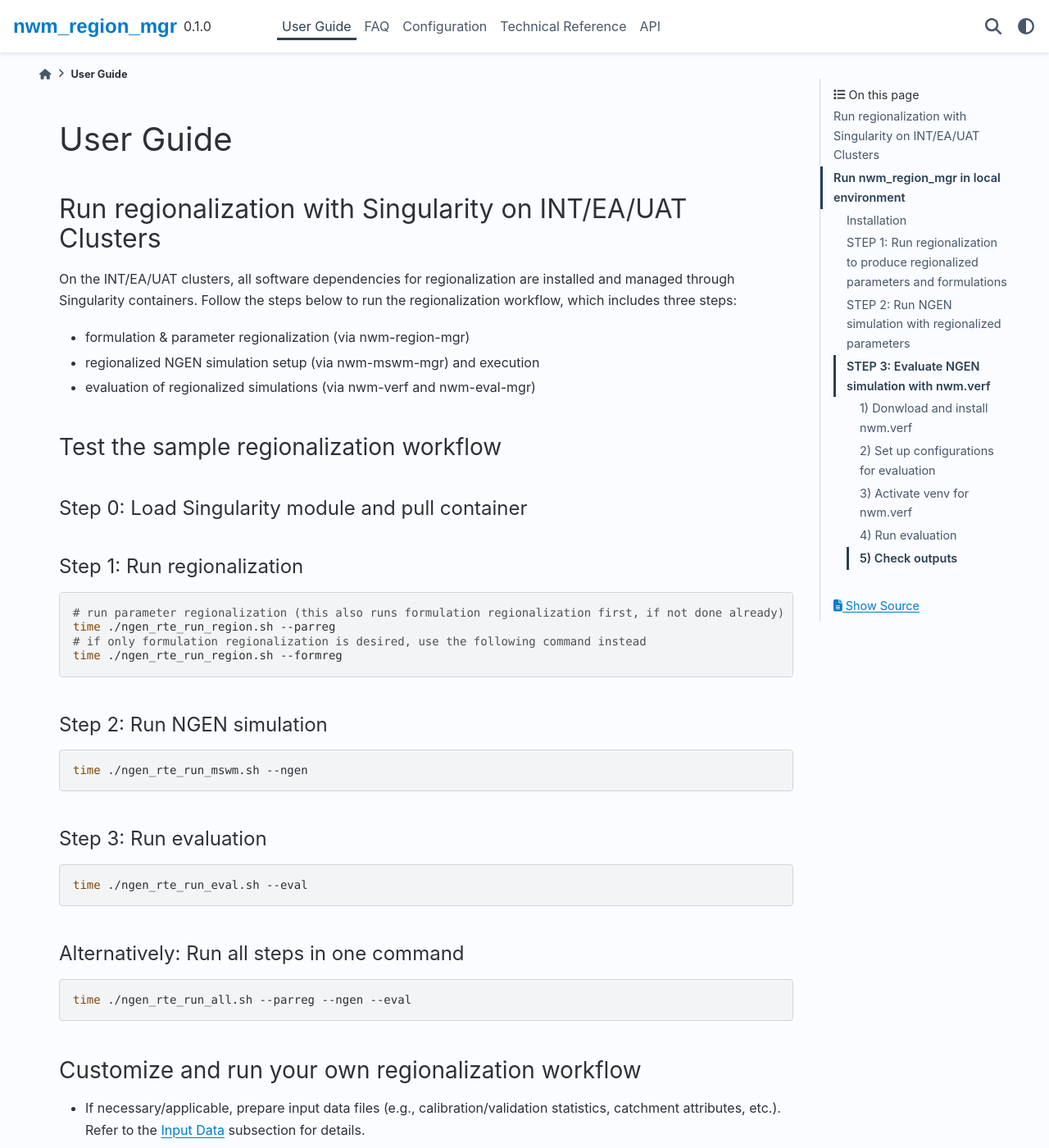
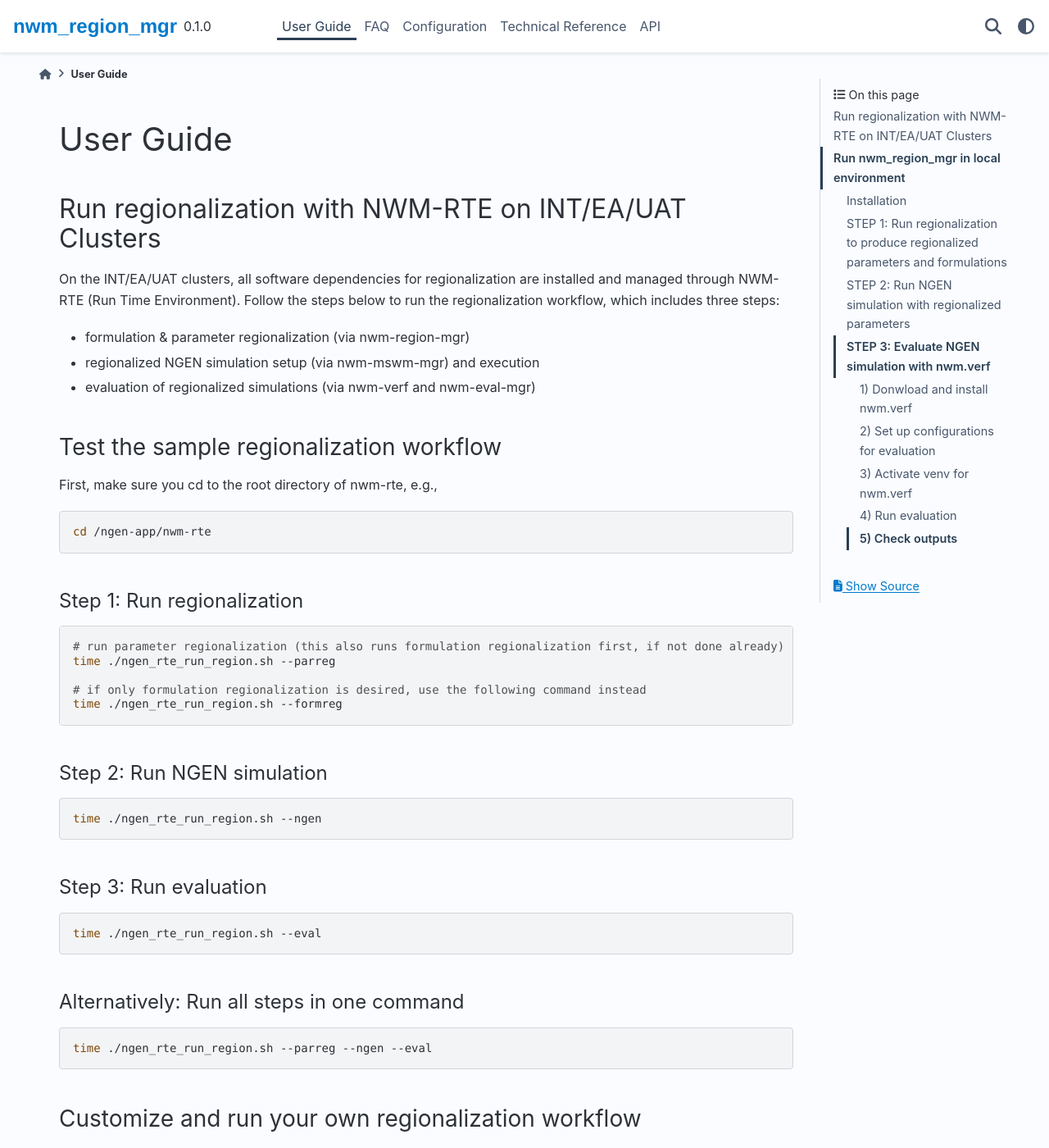
Before and after one commit to NGWPC/nwm-region-mgr, a Sphinx documentation site: the page built from docs/source/user_guide.md, in a window 1280 px wide and 1400 px high. Shown: the whole window at 82% size. Built offline with Sphinx 7.4.7 and the PyData theme 0.15.4, drawn with Linux system fonts in a browser that asks for light colours; some of the changed text lies outside the part shown.

Commit message:
update users guide with info from Miguel

````diff
--- a/docs/source/user_guide.md
+++ b/docs/source/user_guide.md
@@ -1,36 +1,43 @@
 # User Guide
 
-## Run regionalization with Singularity on INT/EA/UAT Clusters
+## Run regionalization with NWM-RTE on INT/EA/UAT Clusters
 
 On the INT/EA/UAT clusters, all software dependencies for regionalization are installed and managed through
-Singularity containers. Follow the steps below to run the regionalization workflow, which includes three steps:
+NWM-RTE (Run Time Environment). Follow the steps below to run the regionalization workflow, which includes three steps:
  - formulation & parameter regionalization (via nwm-region-mgr)
  - regionalized NGEN simulation setup (via nwm-mswm-mgr) and execution
  - evaluation of regionalized simulations (via nwm-verf and nwm-eval-mgr)
 
 ### Test the sample regionalization workflow
-#### Step 0: Load Singularity module and pull container
+
+First, make sure you cd to the root directory of nwm-rte, e.g.,
+
+```bash
+cd /ngen-app/nwm-rte
+```
+
 #### Step 1: Run regionalization
 ```bash
 # run parameter regionalization (this also runs formulation regionalization first, if not done already)
 time ./ngen_rte_run_region.sh --parreg
+
 # if only formulation regionalization is desired, use the following command instead
 time ./ngen_rte_run_region.sh --formreg
 ```
 
 #### Step 2: Run NGEN simulation
 ```bash
-time ./ngen_rte_run_mswm.sh --ngen
+time ./ngen_rte_run_region.sh --ngen
 ```
 
 #### Step 3: Run evaluation
 ```bash
-time ./ngen_rte_run_eval.sh --eval
+time ./ngen_rte_run_region.sh --eval
 ```
 
 #### Alternatively: Run all steps in one command
 ```bash
-time ./ngen_rte_run_all.sh --parreg --ngen --eval
+time ./ngen_rte_run_region.sh --parreg --ngen --eval
 ```
 
 ### Customize and run your own regionalization workflow
@@ -124,7 +131,7 @@ First, update the `configs/config_ngen.yaml` file as follows:
 Run the NGEN simulation step as in Step 2 above.
 
 ```bash
-time ./ngen_rte_run_mswm.sh --ngen
+time ./ngen_rte_run_region.sh --ngen
 ```
 
 After completion, the simulation outputs will be saved in the folder
@@ -133,7 +140,7 @@ After completion, the simulation outputs will be saved in the folder
 Next, update the `configs/config_ngen.yaml` file again to set **algorithm** to 'kmeans' for the second run, while keeping other fields unchanged. Reun the NGEN simulation step again.
 
 ```bash
-time ./ngen_rte_run_mswm.sh --ngen
+time ./ngen_rte_run_region.sh --ngen
 ```
 
 After completion, the simulation outputs will be saved in the folder
@@ -159,7 +166,7 @@ https://confluence.nextgenwaterprediction.com/spaces/NGWPC/pages/54132769/Foreca
 
 Run the evaluation step as in Step 3 above.
 ```bash
-time ./ngen_rte_run_eval.sh --eval
+time ./ngen_rte_run_region.sh --eval
 ```
 After completion, evaluation results will be saved in the folder `data/outputs/eval/regionalization/test1/vpu_09/`, including
  - `joined/`: combined observed and simulated streamflow data for all locations in parquet format; each file corresponds to one dataset (i.e., algorithm)
````
Also changed, not shown: other parts of docs/source/user_guide.md (+1 -1 lines), docs/source/tech_reference/index.md (+5 -0 lines).
